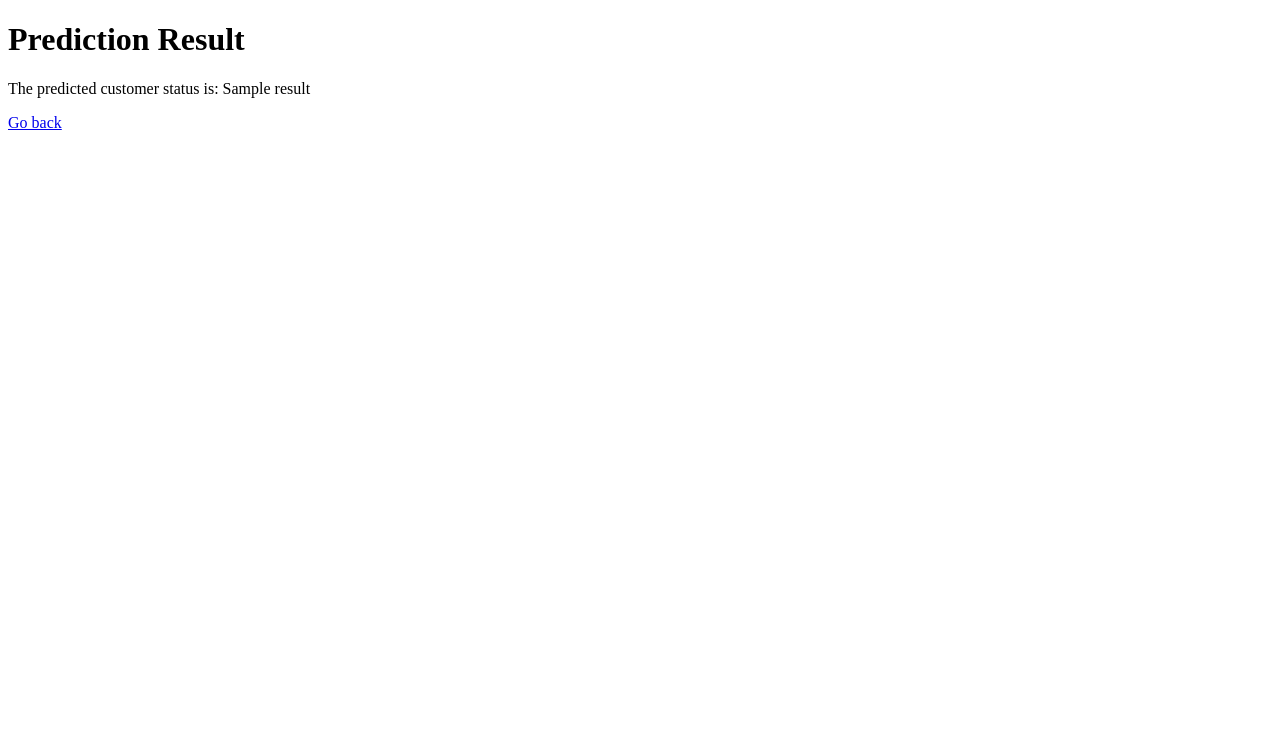
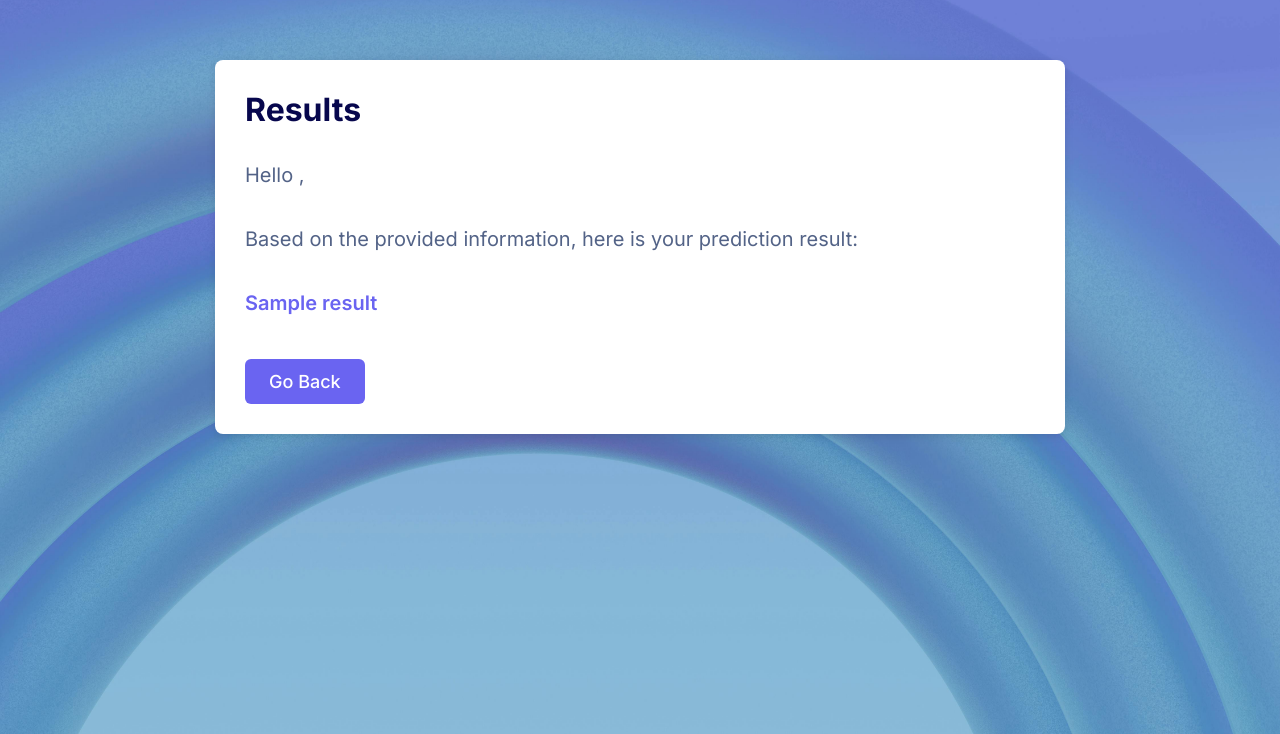
Before and after one commit to cindyclairebooc/emp-resignation, a Flask app: template templates/results.html in a window 1280 px wide. Shown: the top 734 px of the page. Run offline with Flask 3, Linux system fonts and the light colour scheme; the template is opened without the code that fills it: most values are stand-ins (such as "Sample title", 1, 10 or a date in 2020); parts of the project's set-up code (start-up, migrations or seed data) failed here and were passed over.

Commit message:
Update results page design

```diff
--- a/templates/results.html
+++ b/templates/results.html
@@ -3,11 +3,63 @@
 <head>
     <meta charset="UTF-8">
     <meta name="viewport" content="width=device-width, initial-scale=1.0">
-    <title>Document</title>
+    <link rel="stylesheet" href="{{ url_for('static', filename='css/styles.css') }}">
+    <title>Prediction Results</title>
+
+    <style>
+        body {
+          font-family: "Inter", sans-serif;
+          font-size: 18px;
+          background-image: url('{{ url_for("static", filename="img/beegees.jpg") }}');
+          background-size: cover;
+          background-position: center center;
+          background-attachment: fixed;
+        }
+
+        .back-btn {
+            display: inline-block;
+            background-color: #6A64F1;
+            color: white;
+            padding: 12px 24px;
+            border-radius: 6px;
+            text-decoration: none;
+            font-weight: 500;
+            margin-top: 20px;
+            transition: all 0.3s ease;
+        }
+
+        .back-btn:hover {
+            background-color: #5753d9;
+            transform: translateY(-2px);
+            box-shadow: 0 5px 15px rgba(106, 100, 241, 0.4);
+        }
+
+        .result-text {
+            font-size: 20px;
+            color: #536387;
+            margin: 20px 0;
+            line-height: 1.6;
+        }
+
+        .result-highlight {
+            color: #6A64F1;
+            font-weight: 600;
+        }
+    </style>
 </head>
 <body>
-    <h1>Prediction Result</h1>
-    <p>The predicted customer status is: {{ result }}</p>
-    <a href="/">Go back</a>
+    <div class="formbold-main-wrapper">
+        <div class="formbold-form-wrapper">
+            <h1 style="color: #07074D; font-size: 32px; margin-bottom: 30px;">Results</h1>
+            <p class="result-text">
+                Hello <span class="result-highlight">{{ request.form.get('firstname', '') }} {{ request.form.get('lastname', '') }}</span>,
+                <br><br>
+                Based on the provided information, here is your prediction result:
+                <br><br>
+                <span class="result-highlight">{{ result }}</span>
+            </p>
+            <a href="/" class="back-btn">Go Back</a>
+        </div>
+    </div>
 </body>
 </html>
```
Also changed, not shown: templates/form.html (added, +11 -0 lines).
